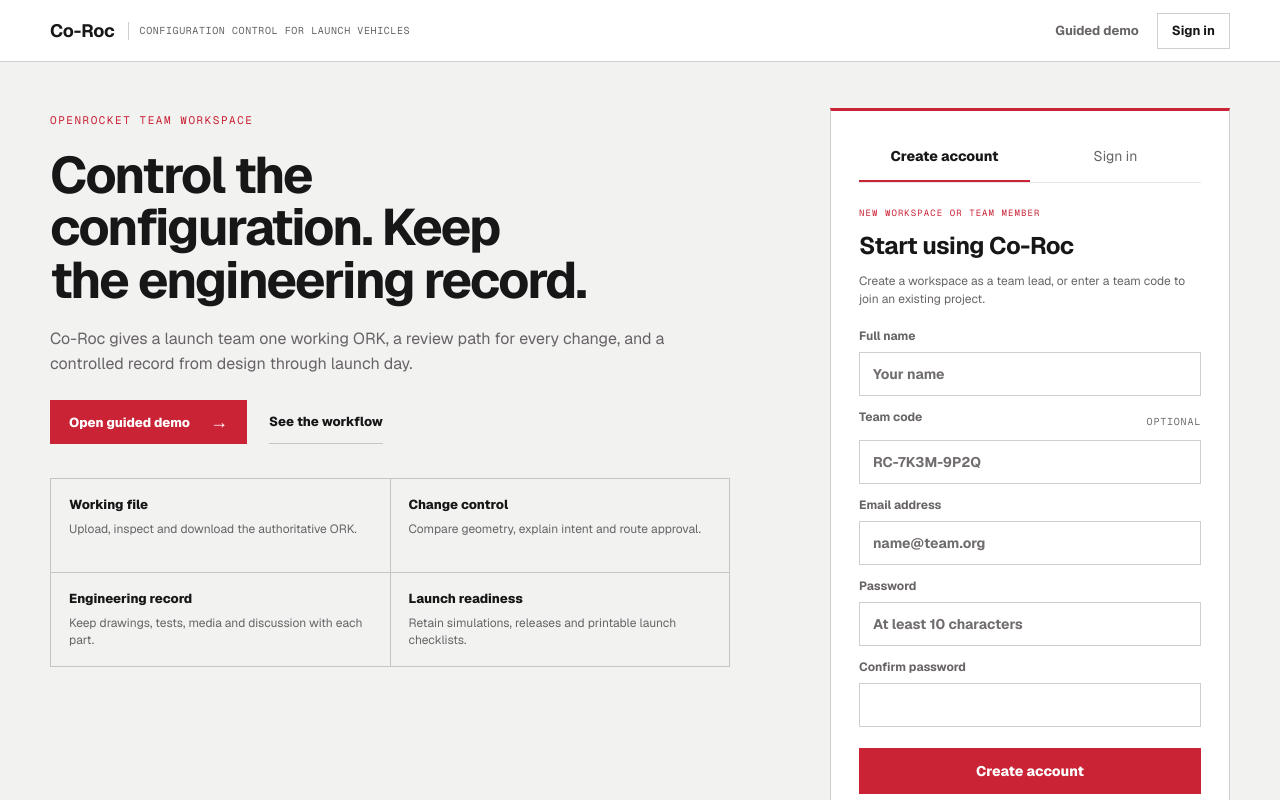
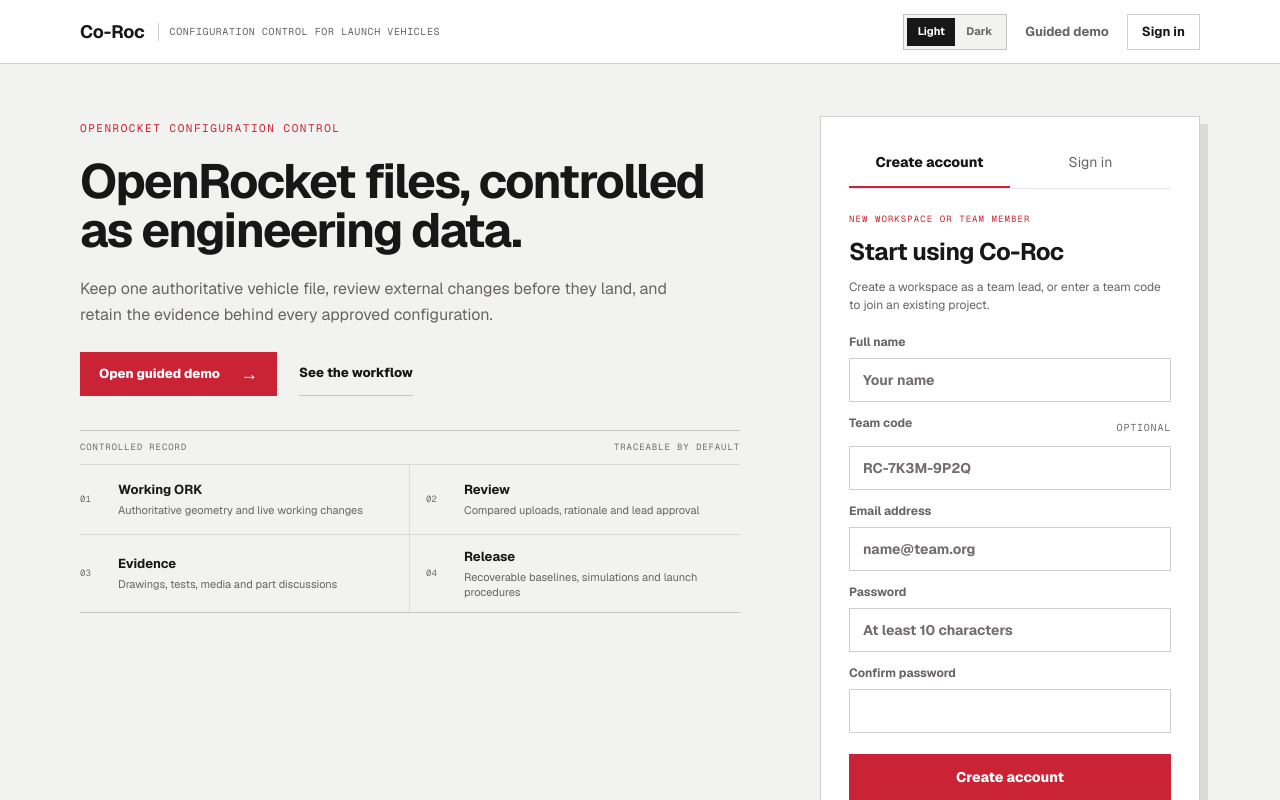
Before and after one commit to lorcangrimes323/Co-Roc, a Next.js app: page / in a window 1280 px wide. Built offline with nearby package versions, Linux system fonts and the light colour scheme.

Commit message:
Refine landing page and add theme toggle

```diff
--- a/app/access-portal.tsx
+++ b/app/access-portal.tsx
@@ -2,8 +2,10 @@
 
 import Link from "next/link";
 import { FormEvent, useState } from "react";
+import { useThemePreference } from "./theme-preference";
 
 export function AccessPortal() {
+  const { resolved: resolvedTheme, setMode: setThemeMode } = useThemePreference();
   const [mode, setMode] = useState<"signin" | "signup">("signup");
   const [busy, setBusy] = useState(false);
   const [message, setMessage] = useState("");
@@ -44,6 +46,10 @@
       <header className="account-header">
         <div className="account-wordmark"><strong>Co-Roc</strong><small>Configuration control for launch vehicles</small></div>
         <nav className="account-header-actions" aria-label="Account actions">
+          <div className="account-theme-toggle" role="group" aria-label="Colour mode">
+            <button type="button" aria-pressed={resolvedTheme === "light"} onClick={() => setThemeMode("light")}>Light</button>
+            <button type="button" aria-pressed={resolvedTheme === "dark"} onClick={() => setThemeMode("dark")}>Dark</button>
+          </div>
           <Link href="/demo?tour=1">Guided demo</Link>
           <button type="button" onClick={() => chooseMode("signin")}>Sign in</button>
         </nav>
@@ -52,24 +58,27 @@
       <section className="account-main">
         <div className="account-context">
           <section className="account-hero">
-            <span className="account-section-label">OPENROCKET TEAM WORKSPACE</span>
-            <h1>Control the configuration. Keep the engineering record.</h1>
-            <p>Co-Roc gives a launch team one working ORK, a review path for every change, and a controlled record from design through launch day.</p>
+            <span className="account-section-label">OPENROCKET CONFIGURATION CONTROL</span>
+            <h1>OpenRocket files, controlled as engineering data.</h1>
+            <p>Keep one authoritative vehicle file, review external changes before they land, and retain the evidence behind every approved configuration.</p>
             <div className="account-hero-actions">
               <Link className="account-primary-link" href="/demo?tour=1">Open guided demo <span aria-hidden="true">→</span></Link>
               <a href="#capabilities">See the workflow</a>
             </div>
-            <dl className="account-summary" aria-label="Co-Roc engineering controls">
-              <div><dt>Working file</dt><dd>Upload, inspect and download the authoritative ORK.</dd></div>
-              <div><dt>Change control</dt><dd>Compare geometry, explain intent and route approval.</dd></div>
-              <div><dt>Engineering record</dt><dd>Keep drawings, tests, media and discussion with each part.</dd></div>
-              <div><dt>Launch readiness</dt><dd>Retain simulations, releases and printable launch checklists.</dd></div>
-            </dl>
+            <section className="account-register" aria-label="Controlled engineering record">
+              <header><span>CONTROLLED RECORD</span><span>TRACEABLE BY DEFAULT</span></header>
+              <ol>
+                <li><b>01</b><span><strong>Working ORK</strong><small>Authoritative geometry and live working changes</small></span></li>
+                <li><b>02</b><span><strong>Review</strong><small>Compared uploads, rationale and lead approval</small></span></li>
+                <li><b>03</b><span><strong>Evidence</strong><small>Drawings, tests, media and part discussions</small></span></li>
+                <li><b>04</b><span><strong>Release</strong><small>Recoverable baselines, simulations and launch procedures</small></span></li>
+              </ol>
+            </section>
           </section>
         </div>
 
         <section className="account-capabilities" id="capabilities">
-            <header><span>CONTROLLED WORKFLOW</span><h2>One record from ORK upload to launch approval</h2></header>
+            <header><span>ENGINEERING WORKFLOW</span><h2>What Co-Roc controls</h2></header>
             <ol>
               <li><span>01</span><div><strong>Work from the real ORK</strong><p>Upload, inspect and download the working OpenRocket file. Review the assembly in 2D or 3D.</p></div></li>
               <li><span>02</span><div><strong>Review changes before they land</strong><p>Compare a re-upload against the working copy, isolate intentional geometry changes and send them to a lead with engineering rationale.</p></div></li>
```
Also changed, not shown: app/globals.css, 1 other file (tests, documents, lock files or other folders).
